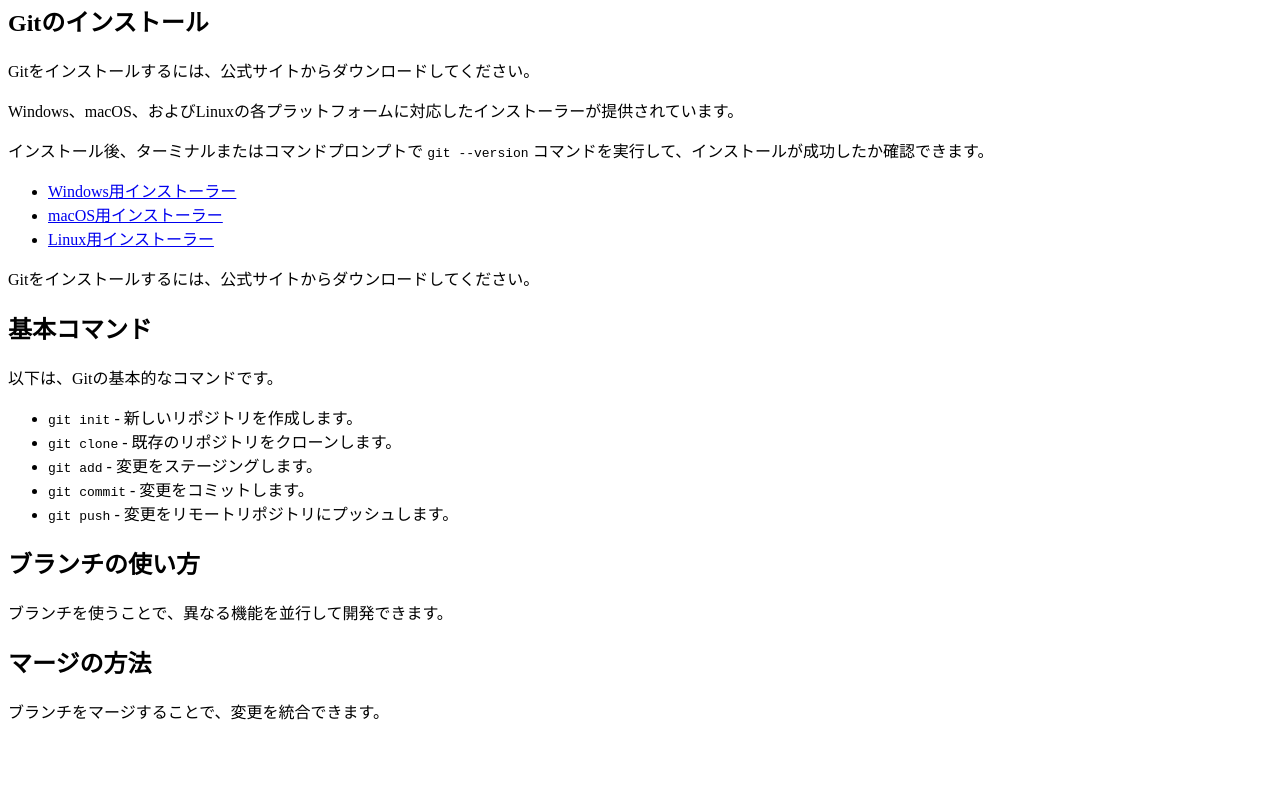
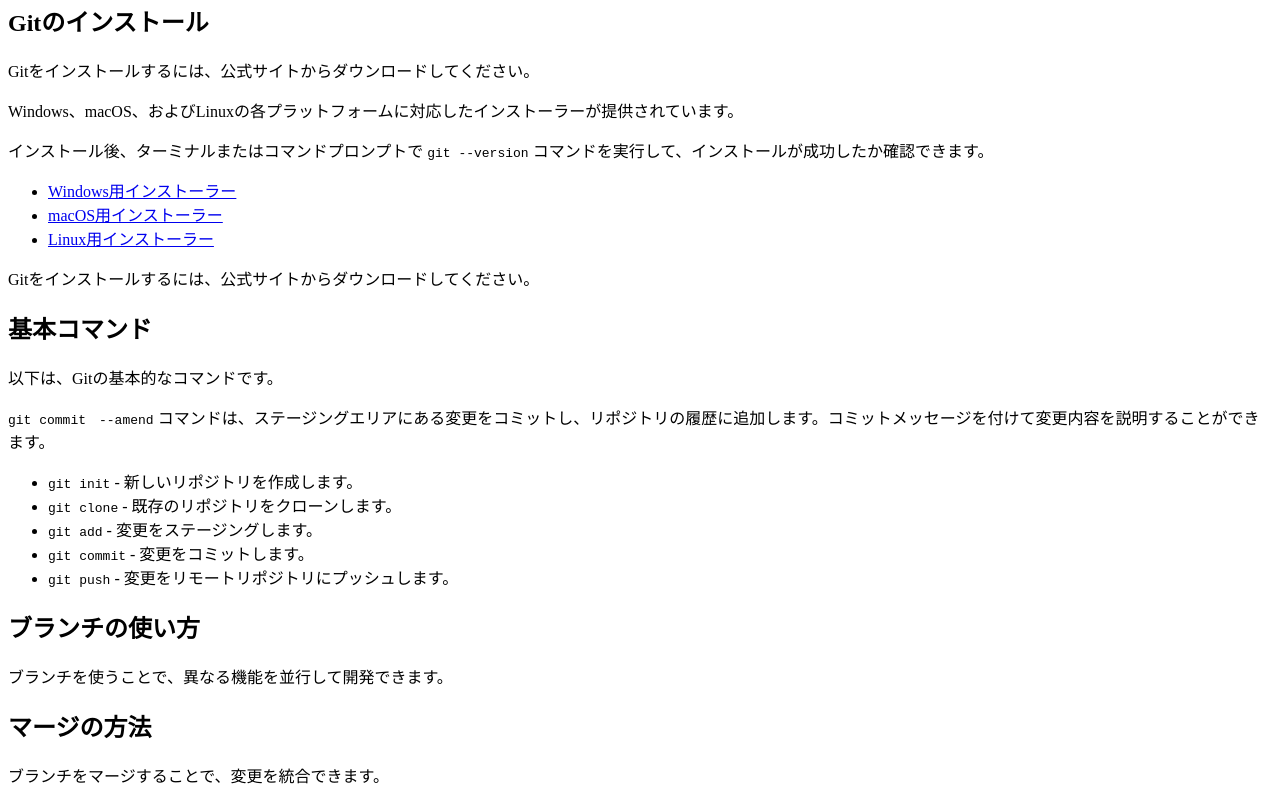
Before and after one commit to shota-0712/git_tutorial, a plain HTML site: page index.html in a window 1280 px wide. Shown: the part 613-1416 px from the top of the page. Before the commit the page ends 1352 px from the top, so only its background shows below. Drawn offline with Linux system fonts and the light colour scheme.

Commit message:
git commit --amendを追記

```diff
--- a/index.html
+++ b/index.html
@@ -37,6 +37,7 @@
 
     <h2 id="basic-commands">基本コマンド</h2>
     <p>以下は、Gitの基本的なコマンドです。</p>
+    <p><code>git commit　--amend</code> コマンドは、ステージングエリアにある変更をコミットし、リポジトリの履歴に追加します。コミットメッセージを付けて変更内容を説明することができます。</p>
     <ul>
         <li><code>git init</code> - 新しいリポジトリを作成します。</li>
         <li><code>git clone</code> - 既存のリポジトリをクローンします。</li>
```
